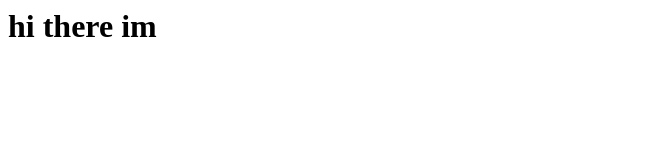
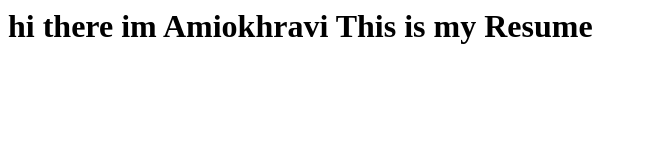
Before and after one commit to Amiokhravi/Amiokhravi.github.io, a plain HTML site: page index.html in a window 1280 px wide. Shown: the whole page, without its empty margins (0-647 px from the left). Drawn offline with Linux system fonts and the light colour scheme.

Commit message:
Update index.html

```diff
--- a/index.html
+++ b/index.html
@@ -1 +1 @@
-<h1> hi there im </h1>
+<h1> hi there im Amiokhravi This is my Resume</h1>
```
